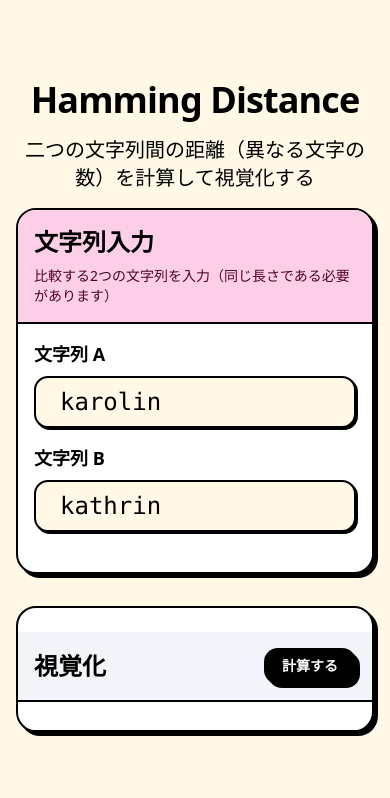
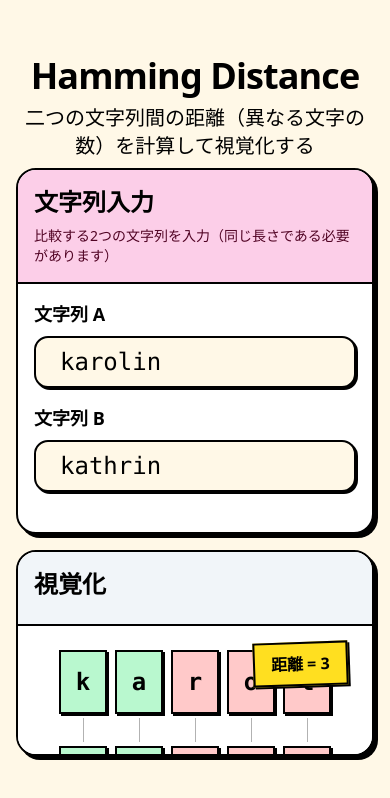
Before and after one commit to ks1590/algorithm-learning-app, a React (Vite) app: page /string/hamming-distance in a window 390 px wide. Shown: the top 798 px of the page. Built offline with nearby package versions, Linux system fonts and the light colour scheme.

Commit message:
feat: Automatically calculate Hamming Distance on input change and remove the manual calculation button.

```diff
--- a/src/components/visualization/String/HammingDistance/HammingDistanceVisualizerCard.tsx
+++ b/src/components/visualization/String/HammingDistance/HammingDistanceVisualizerCard.tsx
@@ -1,6 +1,5 @@
 import React, { useEffect } from 'react';
 
-import { Button } from '@/components/ui/button';
 import { Card, CardContent, CardHeader, CardTitle } from '@/components/ui/card';
 import type { DistanceStep } from '@/hooks/useHammingDistance';
 
@@ -9,7 +8,6 @@ interface HammingDistanceVisualizerCardProps {
   stringB: string;
   steps: DistanceStep[];
   result: number | null;
-  calculate: () => void;
   error: string | null;
 }
 
@@ -18,29 +16,19 @@ export const HammingDistanceVisualizerCard: React.FC<HammingDistanceVisualizerCa
   stringB,
   steps,
   result,
-  calculate,
   error,
 }) => {
   useEffect(() => {
     // 最初のレンダリング時に計算を実行する
     if (!error && steps.length === 0 && stringA && stringB) {
-      calculate();
+      // Auto calc logic handled in hook now, or handle empty state visually.
     }
-  }, [error, steps.length, stringA, stringB, calculate]);
+  }, [error, steps.length, stringA, stringB]);
 
   return (
-    <Card className="flex flex-col h-full overflow-hidden border-2 border-black shadow-[4px_4px_0_0_#000]">
-      <CardHeader className="bg-slate-100 border-b-2 border-black p-4 flex flex-row items-center justify-between shrink-0">
-        <div>
-          <CardTitle className="text-2xl font-bold">視覚化</CardTitle>
-        </div>
-        <Button
-          onClick={calculate}
-          disabled={!!error || !stringA || !stringB}
-          className="bg-black text-white hover:bg-slate-800 font-bold border-2 border-transparent focus:ring-2 focus:ring-offset-2 focus:ring-black"
-        >
-          計算する
-        </Button>
+    <Card className="flex flex-col h-full overflow-hidden pt-0 gap-0 border-2 border-black shadow-[4px_4px_0_0_#000]">
+      <CardHeader className="bg-slate-100 border-b-2 border-black p-4">
+        <CardTitle className="text-2xl font-bold">視覚化</CardTitle>
       </CardHeader>
       <CardContent className="flex-1 p-6 flex flex-col items-center justify-center min-h-[400px] overflow-auto bg-white relative">
         {result !== null && (
@@ -72,7 +60,9 @@ export const HammingDistanceVisualizerCard: React.FC<HammingDistanceVisualizerCa
             ))}
           </div>
           {steps.length === 0 && !error && (
-            <div className="text-center text-muted-foreground font-medium">計算ボタンを押して結果を表示します</div>
+            <div className="text-center text-muted-foreground font-medium">
+              文字列を入力すると、自動的に距離が計算されます
+            </div>
           )}
         </div>
       </CardContent>
--- a/src/hooks/useHammingDistance.ts
+++ b/src/hooks/useHammingDistance.ts
@@ -1,4 +1,4 @@
-import { useState, useCallback } from 'react';
+import { useState, useCallback, useEffect } from 'react';
 
 import { hammingDistance } from '@/algorithms/string/hammingDistance';
 
@@ -66,12 +66,18 @@ export const useHammingDistance = () => {
     setStringB(val);
     if (stringA.length !== val.length) {
       setError('2つの文字列の長さが一致しません');
+      setSteps([]);
+      setResult(null);
     } else {
       setError(null);
     }
-    setSteps([]);
-    setResult(null);
   };
+
+  useEffect(() => {
+    if (!error && stringA && stringB) {
+      calculate();
+    }
+  }, [stringA, stringB, error, calculate]);
 
   return {
     stringA,
--- a/src/pages/string/HammingDistancePage.tsx
+++ b/src/pages/string/HammingDistancePage.tsx
@@ -5,19 +5,18 @@ import { InputStringCard } from '@/components/visualization/String/HammingDistan
 import { useHammingDistance } from '@/hooks/useHammingDistance';
 
 export const HammingDistancePage: React.FC = () => {
-  const { stringA, stringB, handleSetStringA, handleSetStringB, calculate, steps, result, error } =
-    useHammingDistance();
+  const { stringA, stringB, handleSetStringA, handleSetStringB, steps, result, error } = useHammingDistance();
 
   return (
-    <div className="mx-auto py-8 space-y-8 max-w-6xl h-[calc(100vh-8rem)] flex flex-col">
-      <div className="text-center mb-4 space-y-4 shrink-0">
+    <div className="mx-auto py-2 md:py-8 space-y-4 md:space-y-8 max-w-6xl h-[calc(100vh-8rem)] flex flex-col">
+      <div className="text-center mb-2 md:mb-4 space-y-2 md:space-y-4 shrink-0">
         <h2 className="text-4xl md:text-5xl font-black text-foreground tracking-tight">Hamming Distance</h2>
         <p className="text-xl text-muted-foreground font-medium max-w-3xl mx-auto">
           二つの文字列間の距離（異なる文字の数）を計算して視覚化する
         </p>
       </div>
-      <div className="grid grid-cols-1 lg:grid-cols-3 gap-8 flex-1 min-h-0">
-        <div className="space-y-6 lg:col-span-1 flex flex-col">
+      <div className="grid grid-cols-1 lg:grid-cols-3 gap-4 md:gap-8 flex-1 min-h-0">
+        <div className="space-y-4 md:space-y-6 lg:col-span-1 flex flex-col">
           <InputStringCard
             stringA={stringA}
             stringB={stringB}
@@ -32,7 +31,6 @@ export const HammingDistancePage: React.FC = () => {
             stringB={stringB}
             steps={steps}
             result={result}
-            calculate={calculate}
             error={error}
           />
         </div>
```
Also changed, not shown: 1 other file (tests, documents, lock files or other folders).
